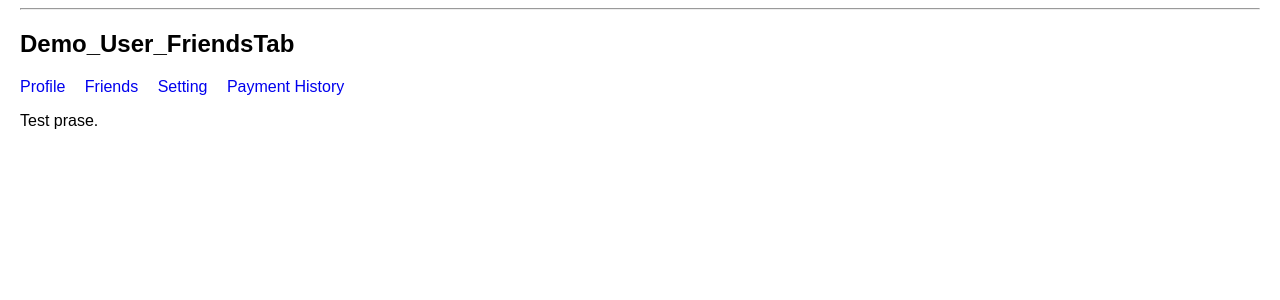
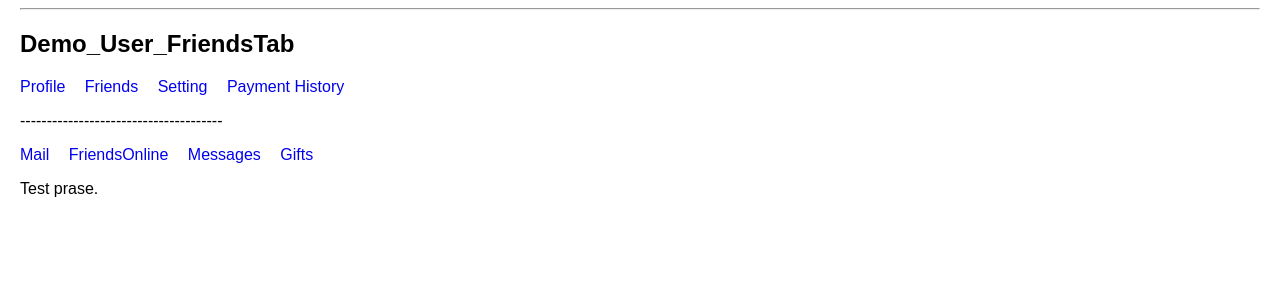
Before and after one commit to Cos229-239/2025_12_Team2, a FastAPI app: page /friends in a window 1280 px wide. Shown: the part 118-418 px from the top of the page. Run offline with FastAPI, Linux system fonts and the light colour scheme.

Commit message:
Updated friends tab with sub menu.

```diff
--- a/templates/friends.html
+++ b/templates/friends.html
@@ -1,5 +1,10 @@
 {% extends "base.html" %}
-
+<!--
+    -Friends tab
+        -Mail
+        -Messages
+        -Gifts
+-->
 
 {% block content %}
 <h2>Demo_User_FriendsTab</h2>
@@ -11,5 +16,16 @@
     <a href="/payment history">Payment History</a>
 </nav>
 
+<p>--------------------------------------</p>
+
+<nav>
+    <a href="/mail">Mail</a>
+    <a href="/friendsOnline">FriendsOnline</a>
+    <a href="/messages">Messages</a>
+    <a href="/gifts">Gifts</a>
+</nav>
+
+
+
 <p>Test prase.</p>
 {% endblock %}
```
